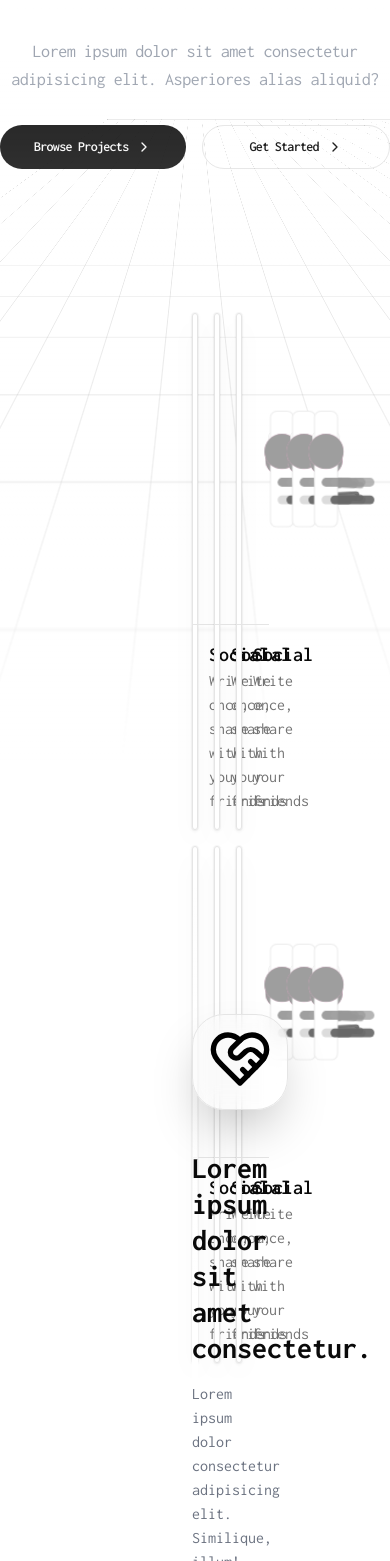
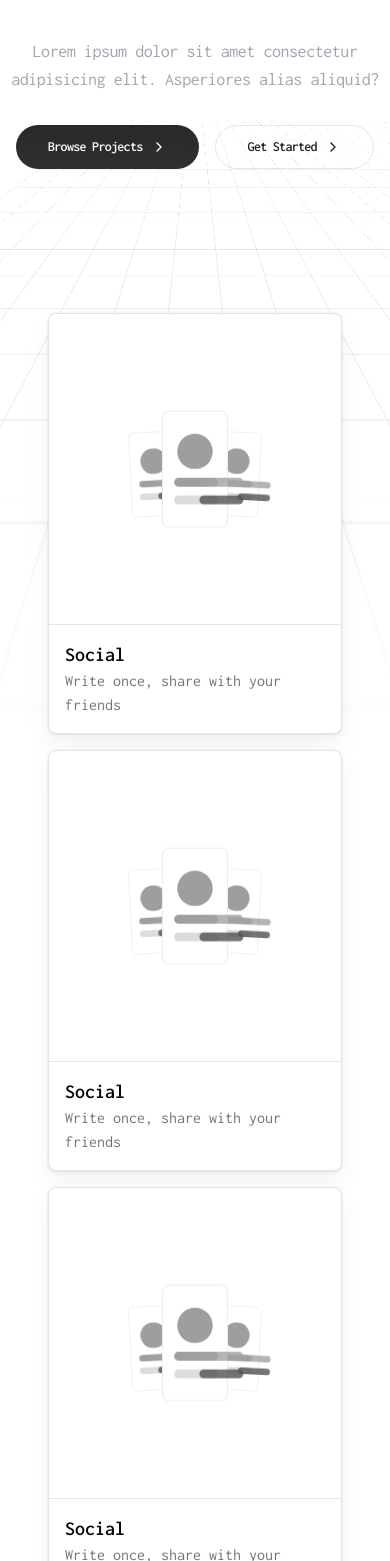
Before and after one commit to gemvcnte/open-chichi, a Next.js app in the folder frontend/: page / in a window 390 px wide. Shown: the part 267-1828 px from the top of the page. Built offline with nearby package versions, Linux system fonts and the light colour scheme; grey boxes are pictures that could not be loaded.

Commit message:
fix mobile responsiveness

```diff
--- a/frontend/src/components/layout/hero/page.tsx
+++ b/frontend/src/components/layout/hero/page.tsx
@@ -30,7 +30,7 @@ const Hero = () => {
               size: "lg",
             }),
             "gap-2 whitespace-pre md:flex",
-            "group relative w-full gap-1 rounded-full text-sm font-semibold tracking-tighter ring-offset-inherit transition-all duration-150 ease-in-out hover:ring-2 hover:ring-black hover:ring-offset-2 hover:ring-offset-current dark:hover:ring-neutral-50"
+            "group relative w-full gap-1 rounded-full text-sm font-semibold tracking-tighter ring-offset-inherit transition-all duration-150 ease-in-out hover:ring-2 hover:ring-black hover:ring-offset-2 hover:ring-offset-current dark:hover:ring-neutral-50 ml-4"
           )}
         >
           Browse Projects
@@ -44,7 +44,7 @@ const Hero = () => {
               variant: "outline",
             }),
             "gap-2 whitespace-pre md:flex",
-            "group relative w-full gap-1 overflow-hidden rounded-full text-sm font-semibold tracking-tighter transition-all duration-150 ease-in-out hover:ring-2 hover:ring-neutral-300 hover:ring-offset-2 hover:ring-offset-inherit dark:hover:ring-black dark:hover:ring-offset-black "
+            "group relative w-full gap-1 overflow-hidden rounded-full text-sm font-semibold tracking-tighter transition-all duration-150 ease-in-out hover:ring-2 hover:ring-neutral-300 hover:ring-offset-2 hover:ring-offset-inherit dark:hover:ring-black dark:hover:ring-offset-black mr-4"
           )}
         >
           Get Started
--- a/frontend/src/components/layout/navbar.tsx
+++ b/frontend/src/components/layout/navbar.tsx
@@ -15,7 +15,7 @@ const Navbar = () => {
   }, [theme]);
 
   return (
-    <nav className="fixed flex justify-center w-full  overflow-hidden z-50 ">
+    <nav className="fixed flex justify-center w-full overflow-hidden z-50 ">
       <div className="supports-backdrop-blur:bg-white/90 flex justify-between gap-20 w-full max-w-[500px] rounded-full py-4 px-4 m-4 bg-white/40 backdrop-blur-md transition-all dark:bg-black/20 items-center border border-neutral-100">
         <section>
           <Particles
--- a/frontend/src/components/layout/projects/page.tsx
+++ b/frontend/src/components/layout/projects/page.tsx
@@ -15,18 +15,21 @@ const Projects = () => {
         <FeatureCard10 />
       </section>
 
-      <section className="flex gap-4 mx-48 mt-36" id="projects">
+      <section
+        className="flex flex-col lg:flex-row gap-4 mx-12 lg:mx-48 mt-36"
+        id="projects"
+      >
         <FeatureCard4 />
         <FeatureCard4 />
         <FeatureCard4 />
       </section>
 
-      <section className="flex gap-4 mx-48 mt-4 relative mb-64">
+      <section className="flex gap-4 lg:mx-48 mt-4  mb-64 relative  w-full max-w-[965px]  items-center justify-center overflow-hidden rounded-[2rem] lg:border py-14 p-10">
         <FeatureCard4 />
         <FeatureCard4 />
         <FeatureCard4 />
 
-        <div className="top-10 absolute inset-x-0 bottom-0 h-full bg-gradient-to-b from-transparent to-white to-80% dark:to-black">
+        <div className="top-10 absolute inset-x-0 bottom-0 h-full bg-gradient-to-b from-transparent to-white to-70% dark:to-black">
           <div className="mt-32 text-center">
             <div className="z-10 mx-auto size-24 rounded-[2rem] border bg-white/10 p-3 shadow-2xl backdrop-blur-md dark:bg-black/10 lg:size-32">
               <svg
```
